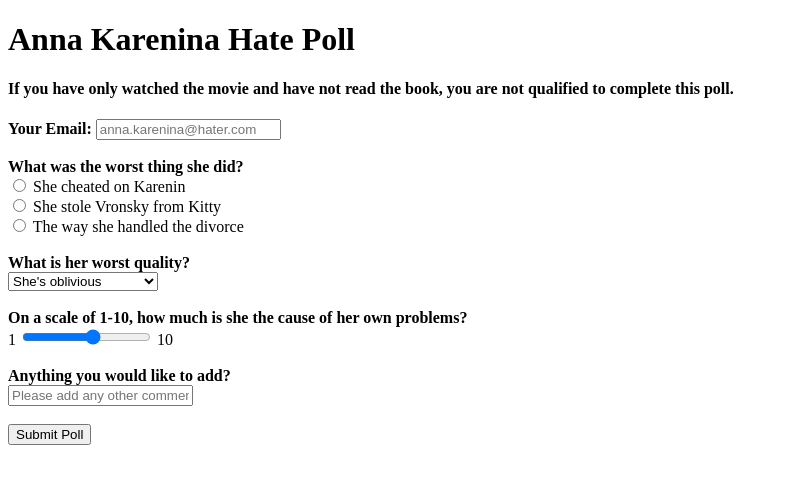
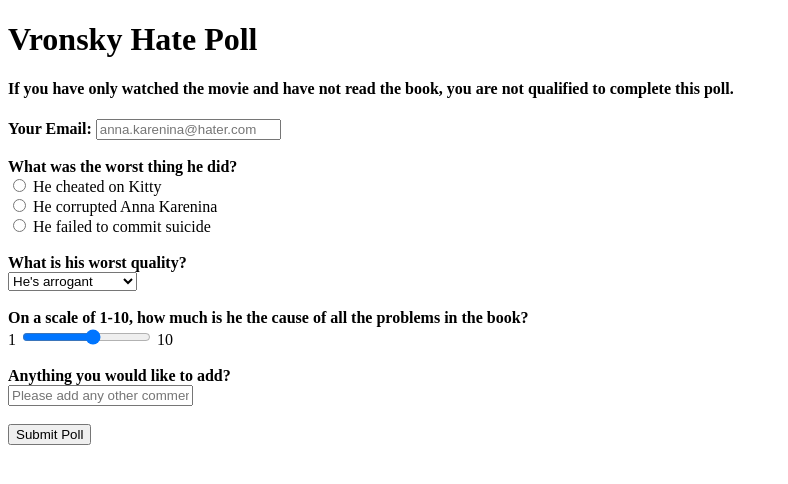
Before and after one commit to zoepsomas/Capstone, a plain HTML site: page webpage_finalproject.html/vronskypage.html in a window 1280 px wide. Shown: the whole page, without its empty margins (0-788 px from the left). Drawn offline with Linux system fonts and the light colour scheme.

Commit message:
filled in vronsky page

```diff
--- a/webpage_finalproject.html/vronskypage.html
+++ b/webpage_finalproject.html/vronskypage.html
@@ -6,35 +6,35 @@
     <title>Anna Karenina</title>
 </head>
 <body>
-    <h1>Anna Karenina Hate Poll</h1>
+    <h1>Vronsky Hate Poll</h1>
     <h4>If you have only watched the movie and have not read the book, you are not qualified to complete this poll.</h4>
     <form method="get" action="thankyou.html">
         <strong>Your Email:</strong>
         <input type="email" name="email" placeholder="anna.karenina@hater.com">
         <br>
         <br>
-        <strong>What was the worst thing she did?</strong>
+        <strong>What was the worst thing he did?</strong>
         <br>
         <input type="radio" name="hate most" id="cheated" value="cheated">
-        <label for="cheated">She cheated on Karenin</label>
+        <label for="cheated">He cheated on Kitty</label>
         <br>
-        <input type="radio" name="hate most" id="manstealer" value="manstealer">
-        <label for="manstealer">She stole Vronsky from Kitty</label>
+        <input type="radio" name="hate most" id="corrupted" value="manstealer">
+        <label for="corrupted">He corrupted Anna Karenina</label>
         <br>
-        <input type="radio" name="hate most" id="divorce" value="divorce">
-        <label for="divorce">The way she handled the divorce</label>
+        <input type="radio" name="hate most" id="suicide" value="divorce">
+        <label for="suicide">He failed to commit suicide</label>
         <br>
         <br>
-        <strong>What is her worst quality?</strong>
+        <strong>What is his worst quality?</strong>
         <br>
         <select name="worst quality">
-            <option>She's oblivious</option>
-            <option>She's so righteos</option>
-            <option>She's overly-dramatic</option>
+            <option>He's arrogant</option>
+            <option>He's unhonorable</option>
+            <option>He's self-centered</option>
         </select>
         <br>
         <br>
-        <strong>On a scale of 1-10, how much is she the cause of her own problems?</strong>
+        <strong>On a scale of 1-10, how much is he the cause of all the problems in the book?</strong>
         <br>
         1
         <input type="range" min="1" max="10" step="1" name="scale of hate">
```
